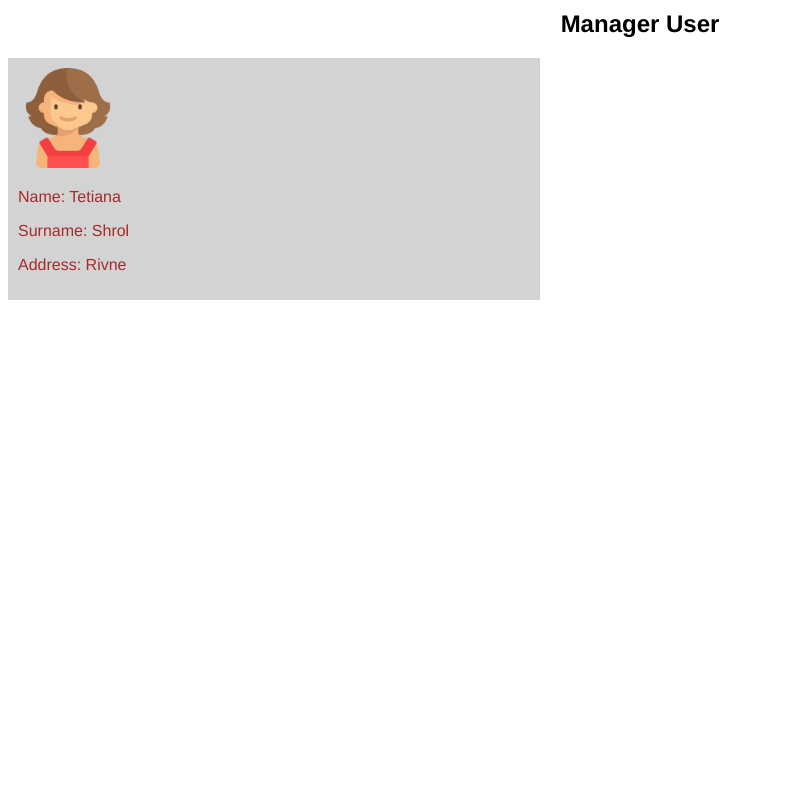
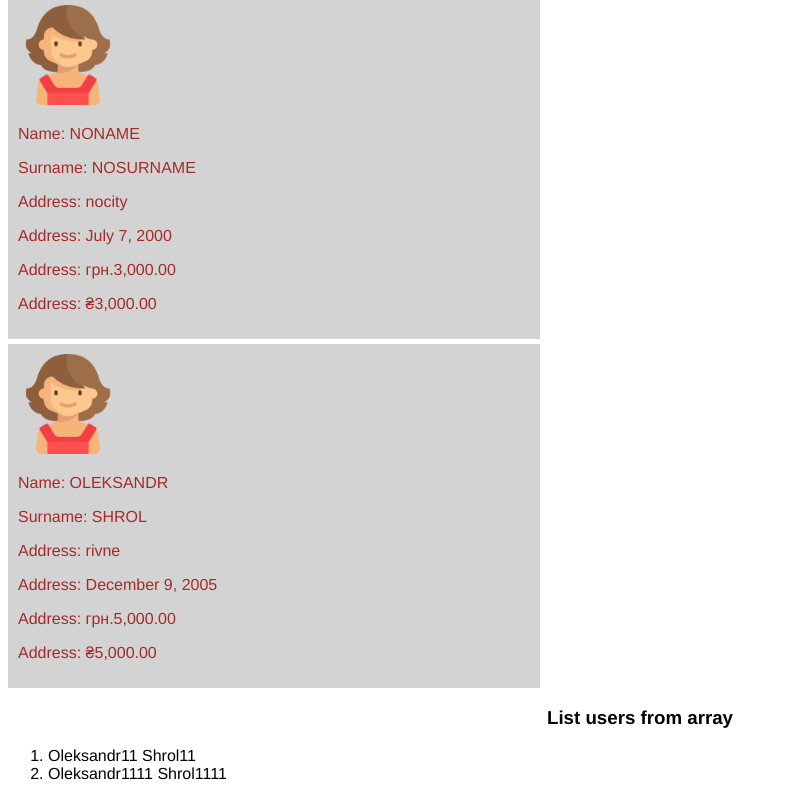
Before and after one commit to ITStepPV114/simple-todo-app, an Angular app: page / in a window 1280 px wide. Shown: the part 380-1180 px from the top of the page, without its empty margins (0-788 px from the left). Before the commit the page ends 800 px from the top, so only its background shows below. Built offline with nearby package versions, Linux system fonts and the light colour scheme.

Commit message:
add pipe and directive *ngFor

```diff
--- a/src/app/user-card/user-card.component.html
+++ b/src/app/user-card/user-card.component.html
@@ -1,6 +1,35 @@
 <div class="card">
     <img  class="avatar" src="../../assets/images/img1.png">
-    <p>Name: Tetiana</p>
-    <p>Surname: Shrol</p>
-    <p>Address: Rivne</p>
+    <p>Name: {{name}}</p>
+    <p>Surname: {{surname}}</p>
+    <p>Address: {{address}}</p>
 </div>
+<!-- pipes :  number, currency, percent, date, uppercase, lowercase, slice  -->
+<!--  template: {{value | pipe }} -->
+<div class="card">
+    <img  class="avatar" src="../../assets/images/img1.png">
+    <p>Name: {{user1.name | uppercase}}</p>
+    <p>Surname: {{user1.surname | uppercase}}</p>
+    <p>Address: {{user1.address | lowercase}}</p>
+    <p>Address: {{user1.birthday| date:"longDate"}}</p>
+    <p>Address: {{user1.premium|currency:'UAH':'грн.'}}</p>
+    <p>Address: {{user1.premium|currency:'UAH':'symbol-narrow'}}</p>
+
+</div>
+
+<div class="card">
+    <img  class="avatar" src="../../assets/images/img1.png">
+    <p>Name: {{user2.name | uppercase}}</p>
+    <p>Surname: {{user2.surname | uppercase}}</p>
+    <p>Address: {{user2.address | lowercase}}</p>
+    <p>Address: {{user2.birthday| date:"longDate"}}</p>
+    <p>Address: {{user2.premium|currency:'UAH':'грн.'}}</p>
+    <p>Address: {{user2.premium|currency:'UAH':'symbol-narrow'}}</p>
+
+</div>
+
+
+<h3>List users from array</h3>
+<ol>
+    <li *ngFor="let u of users">{{u.name}}  {{u.surname}}</li>
+ </ol>
--- a/src/app/user-card/user-card.component.ts
+++ b/src/app/user-card/user-card.component.ts
@@ -1,4 +1,5 @@
 import { Component } from '@angular/core';
+import { IUser } from './user';
 
 @Component({
   selector: 'app-user-card',
@@ -6,5 +7,36 @@ import { Component } from '@angular/core';
   styleUrls: ['./user-card.component.css']
 })
 export class UserCardComponent {
+  // field
+  name:string="Tetiana";
+  surname:string="Shrol";
+  address:string="Rivne";
 
+  //object
+  user1={
+    name:"NoName",
+    surname:"NoSurname",
+    address:"NoCity",
+    birthday: new Date("2000-07-07"),
+    premium: 3000
+  };
+
+  user2:IUser={
+    name:"Oleksandr",
+    surname:"Shrol",
+    address:"Rivne",
+    birthday: new Date("2005-12-09"),
+    premium: 5000
+  };
+//array user
+  users:IUser[];
+
+  constructor(){
+    this.users=[
+      { name:"Oleksandr11", surname:"Shrol11", address:"Rivne", birthday: new Date("2005-12-07"), premium: 8000},
+      { name:"Oleksandr1111", surname:"Shrol1111", address:"Kiev", birthday: new Date("2005-12-02"), premium: 2000}
+    ]
+  }
+
+  //metods
 }
--- /dev/null
+++ b/src/app/user-card/user.ts
@@ -0,0 +1,7 @@
+export interface IUser{
+    name: string;
+    surname:string;
+    address:string;
+    birthday: Date;
+    premium:number;
+}
```
